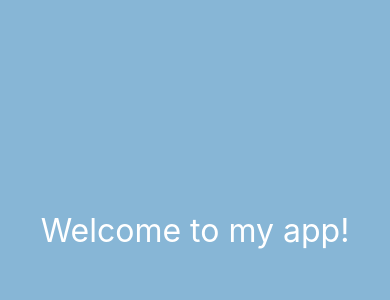
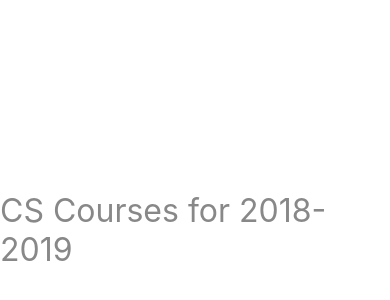
Before and after one commit to elise-lee/scheduler-app, a React Native app: screen / in a window 390 px wide. Shown: the part 192-492 px from the top of the page. Built offline with nearby package versions, Linux system fonts and the light colour scheme.

Commit message:
change title

```diff
--- a/App.js
+++ b/App.js
@@ -1,11 +1,14 @@
-import { StatusBar } from 'expo-status-bar';
 import React from 'react';
 import { StyleSheet, Text, View } from 'react-native';
 
-export default function App() {
+const schedule = {
+  title: "CS Courses for 2018-2019"
+};
+
+const App = () => {
   return (
     <View style={styles.container}>
-      <Text style={styles.textStyle}>Welcome to my app!</Text>
+      <Text style={styles.bannerStyle}>{schedule.title}</Text>
     </View>
   );
 }
@@ -13,12 +16,13 @@
 const styles = StyleSheet.create({
   container: {
     flex: 1,
-    backgroundColor: '#87b6d6',
     alignItems: 'center',
     justifyContent: 'center',
   },
-  textStyle: {
-    color: '#fff',
+  bannerStyle: {
+    color: '#888',
     fontSize: 32,
   }
 });
+
+export default App;
--- a/app.json
+++ b/app.json
@@ -26,6 +26,7 @@
       }
     },
     "web": {
+      "name": "CS Course Scheduler",
       "favicon": "./assets/favicon.png"
     }
   }
--- a/package.json
+++ b/package.json
@@ -13,7 +13,8 @@
     "react": "16.13.1",
     "react-dom": "16.13.1",
     "react-native": "https://github.com/expo/react-native/archive/sdk-40.0.1.tar.gz",
-    "react-native-web": "~0.13.12"
+    "react-native-web": "~0.13.12",
+    "firebase": "7.9.0"
   },
   "devDependencies": {
     "@babel/core": "^7.9.0"
```
Also changed, not shown: database.rules.json (added, +7 -0 lines), firebase.json (added), 2 other files (tests, documents, lock files or other folders).
